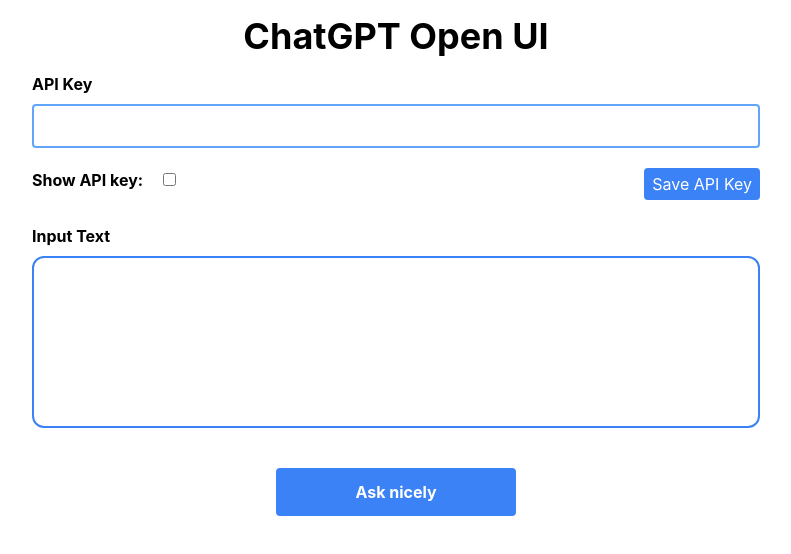
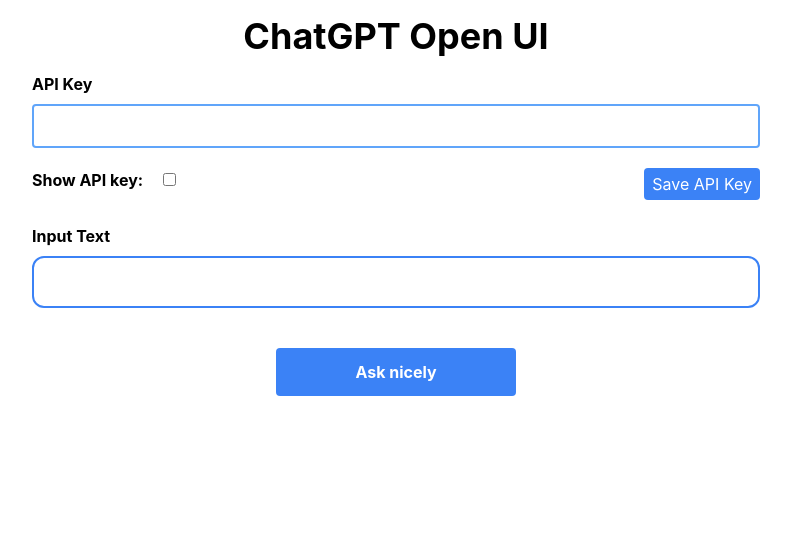
Before and after one commit to tohrxyz/chatgpt-open-ui, a React (Create React App) app in the folder react-web/: page / in a window 1280 px wide. Shown: the top 554 px of the page, without its empty margins (244-1035 px from the left). Built offline with nearby package versions, Linux system fonts and the light colour scheme.

Commit message:
Prompt input field height isn't dynamic (#15)

```diff
--- a/react-web/src/App.js
+++ b/react-web/src/App.js
@@ -1,16 +1,22 @@
 import './App.css';
-import { useEffect, useState } from 'react'
+import { useEffect, useState, useRef} from 'react'
 import onSubmit from './api/api';
 import HashLoader from 'react-spinners/HashLoader';
 import parseMarkdown from './parseMarkdown/parseMarkdown';
+import getTextareaRowsCount from './dynamicInput/dynamicInput'
 
 function App() {
+  const MAX_INPUT_ROWS = 6;
+  const MIN_INPUT_ROWS = 1;
+
   const [apiKey, setApiKey] = useState("");
   const [inputText, setInputText] = useState("");
   const [result, setResult] = useState("");
   const [loading, setLoading] = useState(false);
   const [checked, setChecked] = useState(false);
   const [parsedResult, setParsedResult] = useState("");
+  const [rows, setRows] = useState(MIN_INPUT_ROWS);
+  const textareaRef = useRef(null);
 
   // each time a result is recieved from the API,
   // parses it from plain text to elements
@@ -53,6 +59,18 @@
     e.preventDefault();
     localStorage.setItem('apiKey', apiKey);
   }
+
+  useEffect(() => {
+    setRows(getTextareaRowsCount(textareaRef.current));
+  }, [inputText]);
+
+  useEffect(() => {
+    if (rows >= MAX_INPUT_ROWS) {
+      textareaRef.current.style.overflowY = 'scroll';
+    } else {
+      textareaRef.current.style.overflowY = 'hidden';
+    }
+  }, [rows]);
 
   return (
     <div className="container mx-auto py-4 max-w-3xl">
@@ -103,7 +121,8 @@
           value={inputText}
           onChange={(e) => setInputText(e.target.value)}
           className="border-2 rounded-xl border-blue-500 p-3 mb-10 h-auto max-h-none resize-none"
-          rows={6}
+          rows={rows > MAX_INPUT_ROWS ? MAX_INPUT_ROWS : rows}
+          ref={textareaRef}
         ></textarea>
 
         {/* handles button submit */}
--- a/react-web/src/dynamicInput/dynamicInput.js
+++ b/react-web/src/dynamicInput/dynamicInput.js
@@ -1,5 +1,3 @@
-
-
 function getTextareaRowsCount(textarea) {
     const styles = window.getComputedStyle(textarea);
     const lineHeight = parseInt(styles.lineHeight);
```
